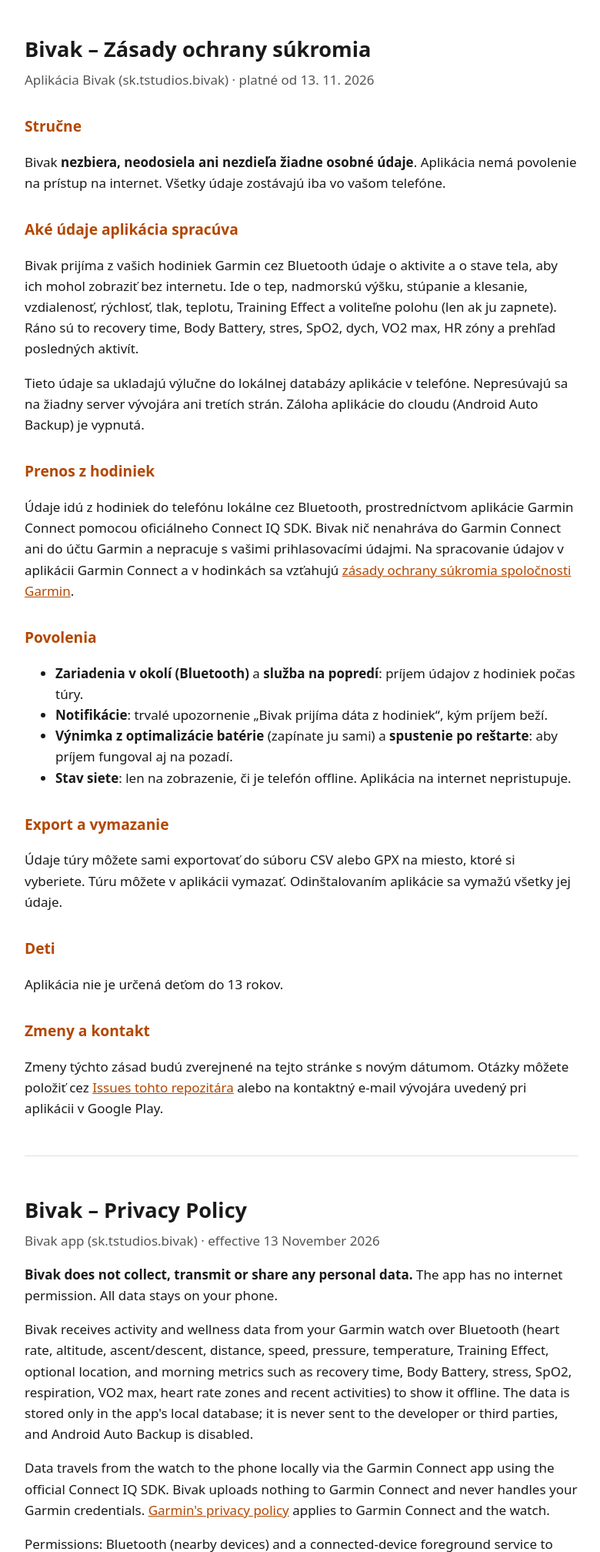
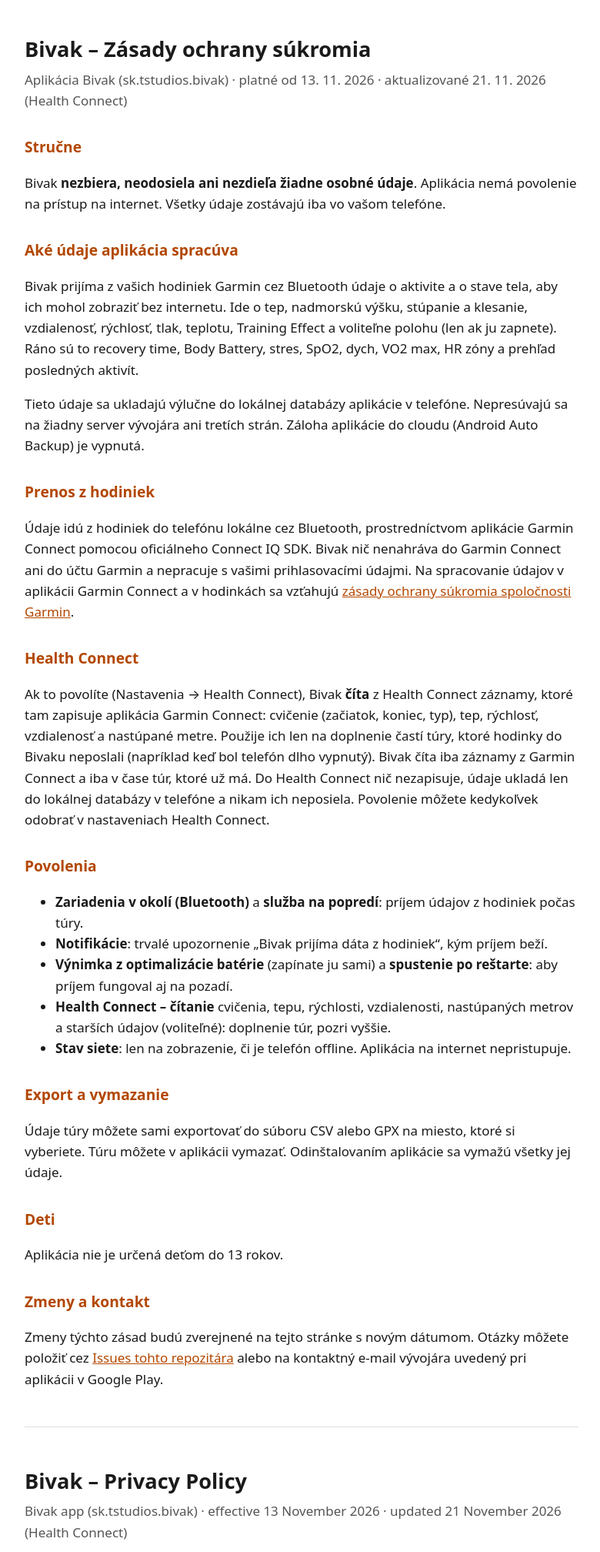
Before and after one commit to cpusmsng/bivak-privacy, a plain HTML site: page index.html in a window 1280 px wide. Shown: the top 2016 px of the page at 77% size, without its empty margins (248-1028 px from the left). Drawn offline with Linux system fonts and the light colour scheme.

Commit message:
Health Connect: čítanie záznamov Garmin Connect na doplnenie túr
Co-Authored-By: Claude Opus 5.5 <noreply@anthropic.com>

```diff
--- a/index.html
+++ b/index.html
@@ -19,7 +19,7 @@
 <body>
 <main>
 <h1>Bivak – Zásady ochrany súkromia</h1>
-<p class="meta">Aplikácia Bivak (sk.tstudios.bivak) · platné od 13. 11. 2026</p>
+<p class="meta">Aplikácia Bivak (sk.tstudios.bivak) · platné od 13. 11. 2026 · aktualizované 21. 11. 2026 (Health Connect)</p>
 
 <h2>Stručne</h2>
 <p>Bivak <strong>nezbiera, neodosiela ani nezdieľa žiadne osobné údaje</strong>. Aplikácia nemá povolenie na prístup na internet. Všetky údaje zostávajú iba vo vašom telefóne.</p>
@@ -31,11 +31,15 @@
 <h2>Prenos z hodiniek</h2>
 <p>Údaje idú z hodiniek do telefónu lokálne cez Bluetooth, prostredníctvom aplikácie Garmin Connect pomocou oficiálneho Connect IQ SDK. Bivak nič nenahráva do Garmin Connect ani do účtu Garmin a nepracuje s vašimi prihlasovacími údajmi. Na spracovanie údajov v aplikácii Garmin Connect a v hodinkách sa vzťahujú <a href="https://www.garmin.com/privacy/">zásady ochrany súkromia spoločnosti Garmin</a>.</p>
 
+<h2>Health Connect</h2>
+<p>Ak to povolíte (Nastavenia → Health Connect), Bivak <strong>číta</strong> z Health Connect záznamy, ktoré tam zapisuje aplikácia Garmin Connect: cvičenie (začiatok, koniec, typ), tep, rýchlosť, vzdialenosť a nastúpané metre. Použije ich len na doplnenie častí túry, ktoré hodinky do Bivaku neposlali (napríklad keď bol telefón dlho vypnutý). Bivak číta iba záznamy z Garmin Connect a iba v čase túr, ktoré už má. Do Health Connect nič nezapisuje, údaje ukladá len do lokálnej databázy v telefóne a nikam ich neposiela. Povolenie môžete kedykoľvek odobrať v nastaveniach Health Connect.</p>
+
 <h2>Povolenia</h2>
 <ul>
   <li><strong>Zariadenia v okolí (Bluetooth)</strong> a <strong>služba na popredí</strong>: príjem údajov z hodiniek počas túry.</li>
   <li><strong>Notifikácie</strong>: trvalé upozornenie „Bivak prijíma dáta z hodiniek“, kým príjem beží.</li>
   <li><strong>Výnimka z optimalizácie batérie</strong> (zapínate ju sami) a <strong>spustenie po reštarte</strong>: aby príjem fungoval aj na pozadí.</li>
+  <li><strong>Health Connect – čítanie</strong> cvičenia, tepu, rýchlosti, vzdialenosti, nastúpaných metrov a starších údajov (voliteľné): doplnenie túr, pozri vyššie.</li>
   <li><strong>Stav siete</strong>: len na zobrazenie, či je telefón offline. Aplikácia na internet nepristupuje.</li>
 </ul>
 
@@ -51,12 +55,13 @@
 <hr>
 
 <h1 lang="en">Bivak – Privacy Policy</h1>
-<p class="meta" lang="en">Bivak app (sk.tstudios.bivak) · effective 13 November 2026</p>
+<p class="meta" lang="en">Bivak app (sk.tstudios.bivak) · effective 13 November 2026 · updated 21 November 2026 (Health Connect)</p>
 <div lang="en">
 <p><strong>Bivak does not collect, transmit or share any personal data.</strong> The app has no internet permission. All data stays on your phone.</p>
 <p>Bivak receives activity and wellness data from your Garmin watch over Bluetooth (heart rate, altitude, ascent/descent, distance, speed, pressure, temperature, Training Effect, optional location, and morning metrics such as recovery time, Body Battery, stress, SpO2, respiration, VO2 max, heart rate zones and recent activities) to show it offline. The data is stored only in the app's local database; it is never sent to the developer or third parties, and Android Auto Backup is disabled.</p>
 <p>Data travels from the watch to the phone locally via the Garmin Connect app using the official Connect IQ SDK. Bivak uploads nothing to Garmin Connect and never handles your Garmin credentials. <a href="https://www.garmin.com/privacy/">Garmin's privacy policy</a> applies to Garmin Connect and the watch.</p>
-<p>Permissions: Bluetooth (nearby devices) and a connected-device foreground service to receive data; notifications for the ongoing "receiving" notice; an optional battery-optimization exemption and start on boot to keep receiving in the background; network state only to show whether the phone is offline.</p>
+<p>Health Connect (optional, Settings → Health Connect): Bivak <strong>reads</strong> the exercise sessions, heart rate, speed, distance and elevation gained that the Garmin Connect app writes to Health Connect, only Garmin Connect's records and only for the time of trips it already has, to fill parts of a trip the watch did not deliver. It writes nothing to Health Connect, keeps the data only in its local database and never sends it anywhere. You can revoke the access at any time in Health Connect.</p>
+<p>Permissions: Bluetooth (nearby devices) and a connected-device foreground service to receive data; notifications for the ongoing "receiving" notice; an optional battery-optimization exemption and start on boot to keep receiving in the background; network state only to show whether the phone is offline; optional Health Connect read access (see above).</p>
 <p>You can export a trip as CSV or GPX to a location you choose, delete trips in the app, and uninstalling the app deletes all its data. The app is not directed at children under 13. Changes will be posted on this page. Questions: <a href="https://github.com/cpusmsng/bivak-privacy/issues">Issues of this repository</a> or the developer contact e-mail on Google Play.</p>
 </div>
 </main>
```
